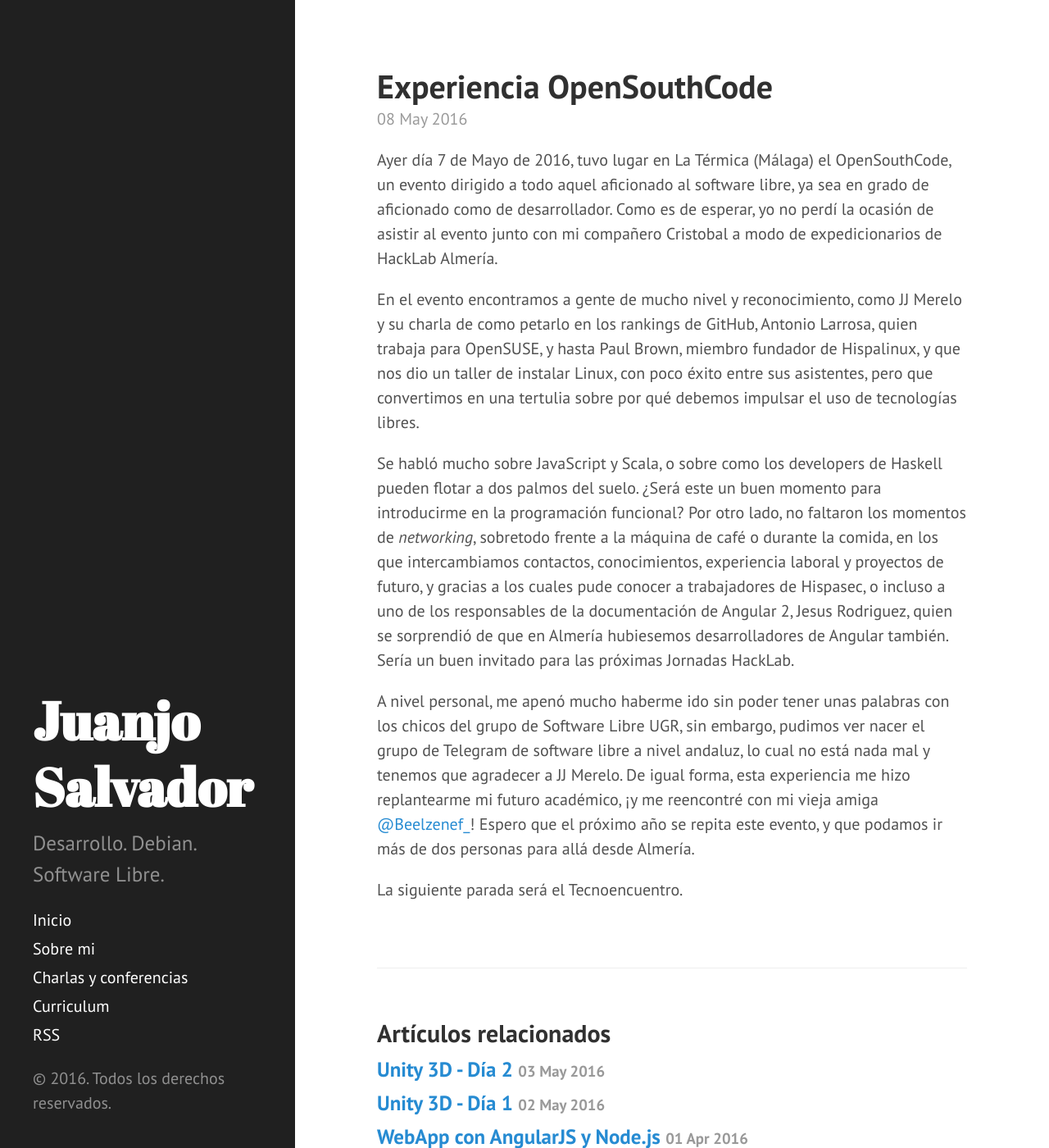
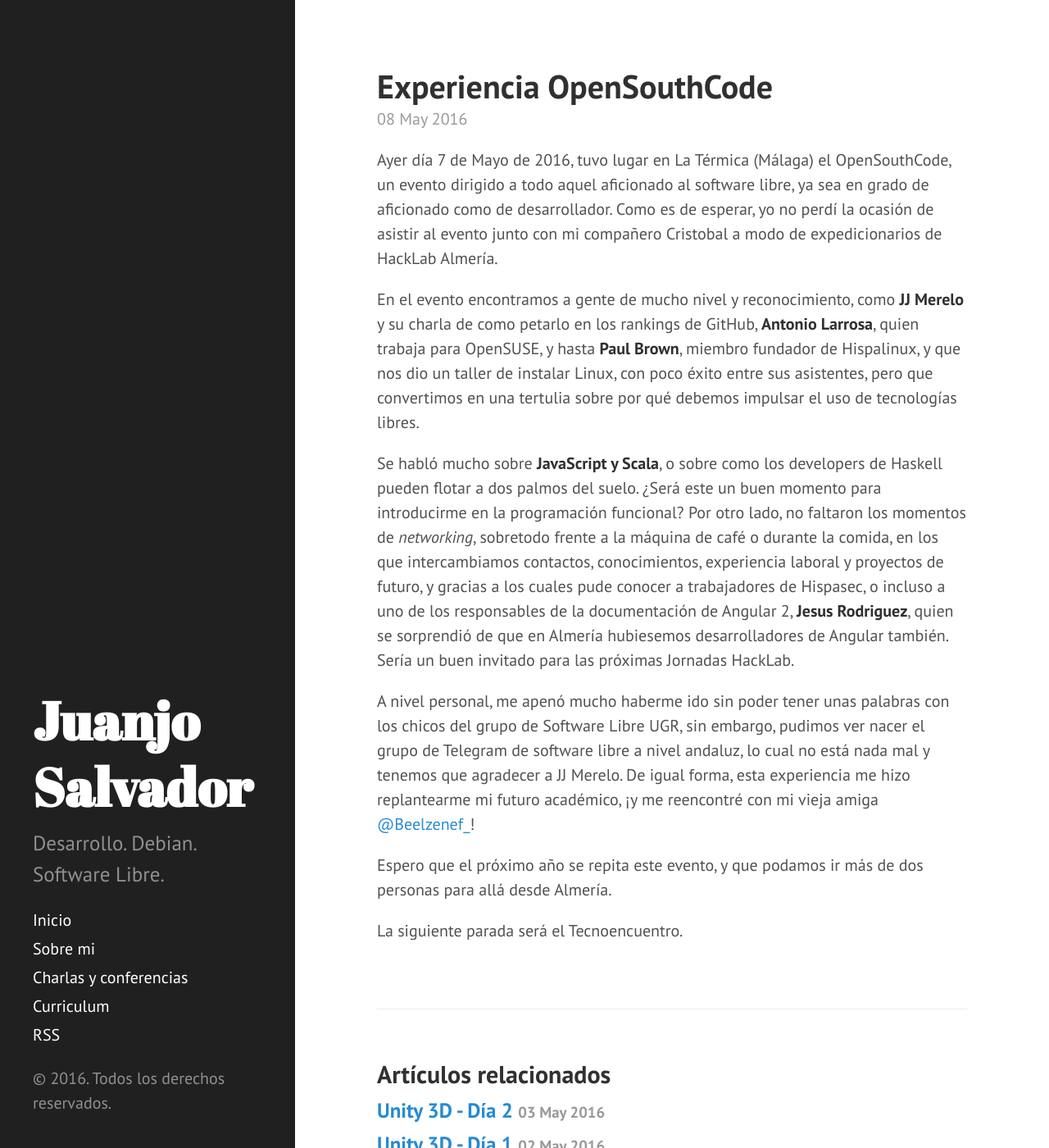
Before and after one commit to JuanjoSalvador/blog, a Jekyll site: the page built from _posts/2016-05-08-Experiencia-OpenSouthCode.md, in a window 1280 px wide and 1400 px high. Shown: the whole window at 82% size. Built offline with Jekyll 4.4.1, drawn with Linux system fonts in a browser that asks for light colours; comment, search, counter and statistics services are not loaded.

```diff
--- a/_posts/2016-05-08-Experiencia-OpenSouthCode.md
+++ b/_posts/2016-05-08-Experiencia-OpenSouthCode.md
@@ -5,10 +5,12 @@ title: Experiencia OpenSouthCode # Nombre generado automáticamente
 
 Ayer día 7 de Mayo de 2016, tuvo lugar en La Térmica (Málaga) el OpenSouthCode, un evento dirigido a todo aquel aficionado al software libre, ya sea en grado de aficionado como de desarrollador. Como es de esperar, yo no perdí la ocasión de asistir al evento junto con mi compañero Cristobal a modo de expedicionarios de HackLab Almería.
 
-En el evento encontramos a gente de mucho nivel y reconocimiento, como JJ Merelo y su charla de como petarlo en los rankings de GitHub, Antonio Larrosa, quien trabaja para OpenSUSE, y hasta Paul Brown, miembro fundador de Hispalinux, y que nos dio un taller de instalar Linux, con poco éxito entre sus asistentes, pero que convertimos en una tertulia sobre por qué debemos impulsar el uso de tecnologías libres.
+En el evento encontramos a gente de mucho nivel y reconocimiento, como **JJ Merelo** y su charla de como petarlo en los rankings de GitHub, **Antonio Larrosa**, quien trabaja para OpenSUSE, y hasta **Paul Brown**, miembro fundador de Hispalinux, y que nos dio un taller de instalar Linux, con poco éxito entre sus asistentes, pero que convertimos en una tertulia sobre por qué debemos impulsar el uso de tecnologías libres.
 
-Se habló mucho sobre JavaScript y Scala, o sobre como los developers de Haskell pueden flotar a dos palmos del suelo. ¿Será este un buen momento para introducirme en la programación funcional? Por otro lado, no faltaron los momentos de *networking*, sobretodo frente a la máquina de café o durante la comida, en los que intercambiamos contactos, conocimientos, experiencia laboral y proyectos de futuro, y gracias a los cuales pude conocer a trabajadores de Hispasec, o incluso a uno de los responsables de la documentación de Angular 2, Jesus Rodriguez, quien se sorprendió de que en Almería hubiesemos desarrolladores de Angular también. Sería un buen invitado para las próximas Jornadas HackLab.
+Se habló mucho sobre **JavaScript y Scala**, o sobre como los developers de Haskell pueden flotar a dos palmos del suelo. ¿Será este un buen momento para introducirme en la programación funcional? Por otro lado, no faltaron los momentos de *networking*, sobretodo frente a la máquina de café o durante la comida, en los que intercambiamos contactos, conocimientos, experiencia laboral y proyectos de futuro, y gracias a los cuales pude conocer a trabajadores de Hispasec, o incluso a uno de los responsables de la documentación de Angular 2, **Jesus Rodriguez**, quien se sorprendió de que en Almería hubiesemos desarrolladores de Angular también. Sería un buen invitado para las próximas Jornadas HackLab.
 
-A nivel personal, me apenó mucho haberme ido sin poder tener unas palabras con los chicos del grupo de Software Libre UGR, sin embargo, pudimos ver nacer el grupo de Telegram de software libre a nivel andaluz, lo cual no está nada mal y tenemos que agradecer a JJ Merelo. De igual forma, esta experiencia me hizo replantearme mi futuro académico, ¡y me reencontré con mi vieja amiga [@Beelzenef_](https://twitter.com/beelzenef_)! Espero que el próximo año se repita este evento, y que podamos ir más de dos personas para allá desde Almería.
+A nivel personal, me apenó mucho haberme ido sin poder tener unas palabras con los chicos del grupo de Software Libre UGR, sin embargo, pudimos ver nacer el grupo de Telegram de software libre a nivel andaluz, lo cual no está nada mal y tenemos que agradecer a JJ Merelo. De igual forma, esta experiencia me hizo replantearme mi futuro académico, ¡y me reencontré con mi vieja amiga [@Beelzenef_](https://twitter.com/beelzenef_)!
+
+Espero que el próximo año se repita este evento, y que podamos ir más de dos personas para allá desde Almería.
 
 La siguiente parada será el Tecnoencuentro.
```
